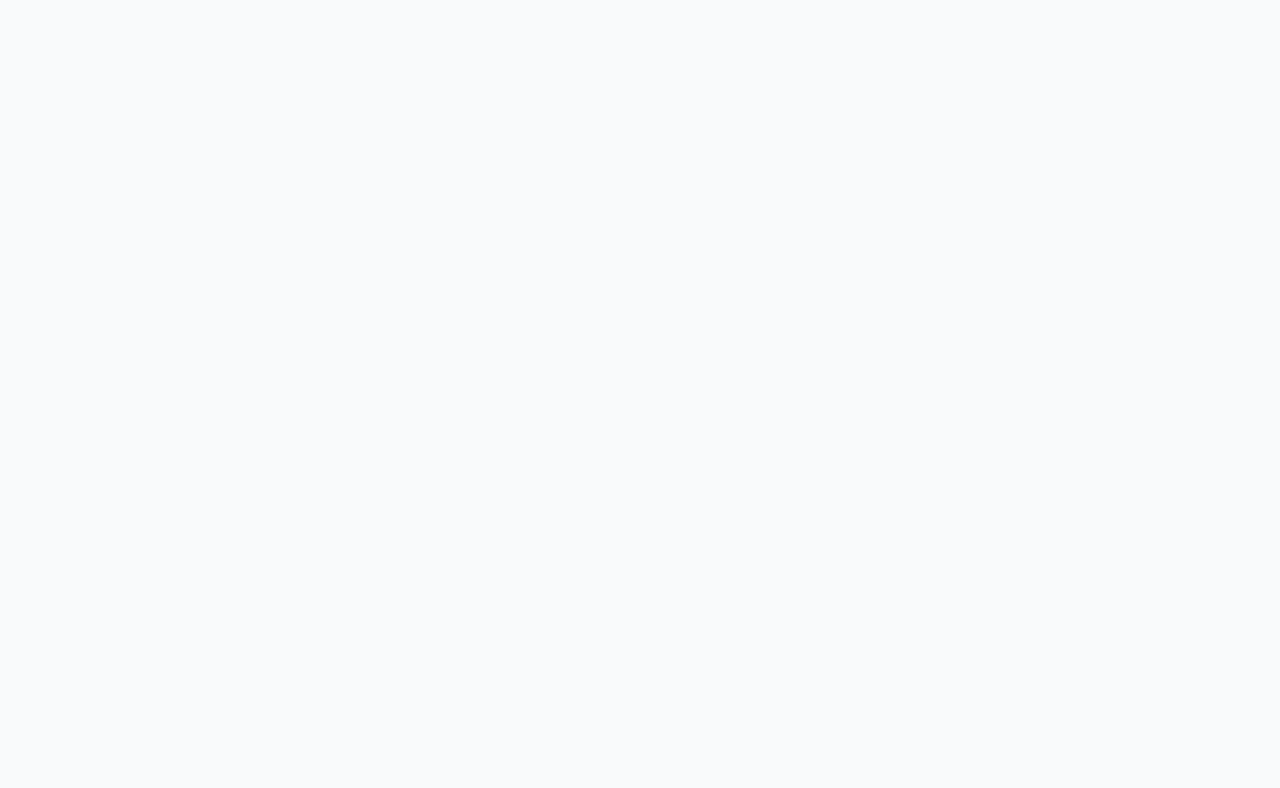
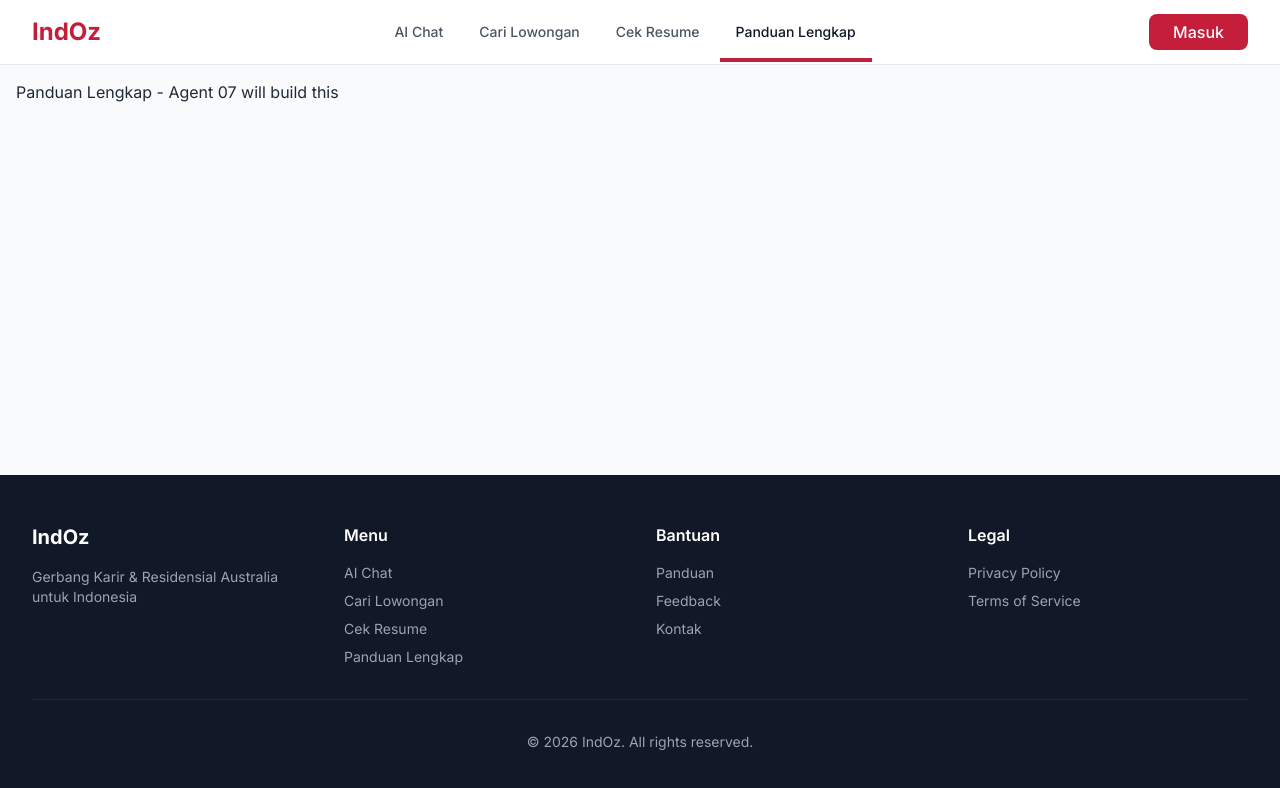
Before and after one commit to NurAlif/indoz, a React (Vite) app: page /guides in a window 1280 px wide. Before the commit this address had no page. Shown: the top 788 px of the page. Built offline with nearby package versions, Linux system fonts and the light colour scheme.

Commit message:
Implement navigation system (TopBar, Footer, Routing)
Co-authored-by: NurAlif <21985252+NurAlif@users.noreply.github.com>

```diff
--- a/src/App.jsx
+++ b/src/App.jsx
@@ -1,11 +1,33 @@
 import { BrowserRouter, Routes, Route } from 'react-router-dom';
+import TopBar from './components/layout/TopBar';
+import Footer from './components/layout/Footer';
+
+// Placeholder pages - other agents will build these
+const AIChat = () => <div className="pt-20 px-4">AI Chat - Agent 04 will build this</div>;
+const JobSearch = () => <div className="pt-20 px-4">Cari Lowongan - Agent 05 will build this</div>;
+const ResumeChecker = () => <div className="pt-20 px-4">Cek Resume - Agent 06 will build this</div>;
+const Guides = () => <div className="pt-20 px-4">Panduan Lengkap - Agent 07 will build this</div>;
+const Login = () => <div className="pt-20 px-4">Login Page</div>;
 
 function App() {
   return (
     <BrowserRouter>
-      <Routes>
-        <Route path="/" element={<div>Foundation Ready - Agent 02 will build navigation</div>} />
-      </Routes>
+      <div className="min-h-screen bg-gray-50 flex flex-col">
+        <TopBar />
+
+        <main className="flex-grow">
+          <Routes>
+            <Route path="/" element={<AIChat />} />
+            <Route path="/chat" element={<AIChat />} />
+            <Route path="/jobs" element={<JobSearch />} />
+            <Route path="/resume" element={<ResumeChecker />} />
+            <Route path="/guides" element={<Guides />} />
+            <Route path="/login" element={<Login />} />
+          </Routes>
+        </main>
+
+        <Footer />
+      </div>
     </BrowserRouter>
   );
 }
--- /dev/null
+++ b/src/components/layout/Footer.jsx
@@ -0,0 +1,56 @@
+import React from 'react';
+import { Link } from 'react-router-dom';
+
+const Footer = () => {
+  return (
+    <footer className="bg-gray-900 text-gray-400">
+      <div className="max-w-7xl mx-auto px-4 sm:px-6 lg:px-8 py-12">
+        <div className="grid grid-cols-1 md:grid-cols-4 gap-8">
+          {/* Brand */}
+          <div>
+            <h3 className="text-xl font-bold text-white mb-4">IndOz</h3>
+            <p className="text-sm">
+              Gerbang Karir & Residensial Australia untuk Indonesia
+            </p>
+          </div>
+
+          {/* Quick Links */}
+          <div>
+            <h4 className="text-white font-semibold mb-4">Menu</h4>
+            <ul className="space-y-2 text-sm">
+              <li><Link to="/chat" className="hover:text-white transition-colors">AI Chat</Link></li>
+              <li><Link to="/jobs" className="hover:text-white transition-colors">Cari Lowongan</Link></li>
+              <li><Link to="/resume" className="hover:text-white transition-colors">Cek Resume</Link></li>
+              <li><Link to="/guides" className="hover:text-white transition-colors">Panduan Lengkap</Link></li>
+            </ul>
+          </div>
+
+          {/* Resources */}
+          <div>
+            <h4 className="text-white font-semibold mb-4">Bantuan</h4>
+            <ul className="space-y-2 text-sm">
+              <li><Link to="/guides" className="hover:text-white transition-colors">Panduan</Link></li>
+              <li><a href="#feedback" className="hover:text-white transition-colors">Feedback</a></li>
+              <li><a href="#contact" className="hover:text-white transition-colors">Kontak</a></li>
+            </ul>
+          </div>
+
+          {/* Legal */}
+          <div>
+            <h4 className="text-white font-semibold mb-4">Legal</h4>
+            <ul className="space-y-2 text-sm">
+              <li><a href="#privacy" className="hover:text-white transition-colors">Privacy Policy</a></li>
+              <li><a href="#terms" className="hover:text-white transition-colors">Terms of Service</a></li>
+            </ul>
+          </div>
+        </div>
+
+        <div className="border-t border-gray-800 mt-8 pt-8 text-center text-sm">
+          <p>&copy; {new Date().getFullYear()} IndOz. All rights reserved.</p>
+        </div>
+      </div>
+    </footer>
+  );
+};
+
+export default Footer;
--- /dev/null
+++ b/src/components/layout/TopBar.jsx
@@ -0,0 +1,111 @@
+import React from 'react';
+import { Link, useLocation } from 'react-router-dom';
+import { Menu, X } from 'lucide-react';
+import { cn } from '../../utils/cn';
+
+const NAV_ITEMS = [
+  { name: 'AI Chat', path: '/chat' },
+  { name: 'Cari Lowongan', path: '/jobs' },
+  { name: 'Cek Resume', path: '/resume' },
+  { name: 'Panduan Lengkap', path: '/guides' },
+];
+
+const TopBar = () => {
+  const location = useLocation();
+  const [isMobileMenuOpen, setIsMobileMenuOpen] = React.useState(false);
+
+  // Close mobile menu on route change
+  React.useEffect(() => {
+    setIsMobileMenuOpen(false);
+  }, [location.pathname]);
+
+  return (
+    <header className="fixed top-0 left-0 right-0 z-40 bg-white border-b border-gray-200">
+      <div className="max-w-7xl mx-auto px-4 sm:px-6 lg:px-8">
+        <div className="flex items-center justify-between h-16">
+          {/* Logo */}
+          <Link
+            to="/"
+            className="flex items-center gap-2 text-2xl font-bold text-indo-red hover:text-red-700 transition-colors"
+            onClick={() => window.scrollTo({ top: 0, behavior: 'smooth' })}
+          >
+            <span>IndOz</span>
+          </Link>
+
+          {/* Desktop Navigation */}
+          <nav className="hidden md:flex items-center gap-1">
+            {NAV_ITEMS.map((item) => {
+              const isActive = location.pathname === item.path || (item.path === '/chat' && location.pathname === '/');
+              return (
+                <Link
+                  key={item.path}
+                  to={item.path}
+                  className={cn(
+                    "relative px-4 py-5 text-sm font-medium transition-colors",
+                    isActive
+                      ? "text-gray-900"
+                      : "text-gray-600 hover:text-gray-900"
+                  )}
+                >
+                  {item.name}
+                  {isActive && (
+                    <div className="absolute bottom-0 left-0 right-0 h-1 bg-indo-red" />
+                  )}
+                </Link>
+              );
+            })}
+          </nav>
+
+          {/* Login Button */}
+          <div className="hidden md:block">
+            <Link to="/login" className="btn-primary">
+              Masuk
+            </Link>
+          </div>
+
+          {/* Mobile Menu Button */}
+          <button
+            onClick={() => setIsMobileMenuOpen(!isMobileMenuOpen)}
+            className="md:hidden p-2 text-gray-600 hover:text-gray-900"
+            aria-label="Toggle menu"
+          >
+            {isMobileMenuOpen ? <X size={24} /> : <Menu size={24} />}
+          </button>
+        </div>
+      </div>
+
+      {/* Mobile Menu */}
+      {isMobileMenuOpen && (
+        <div className="md:hidden border-t border-gray-200 bg-white">
+          <div className="px-4 py-4 space-y-2">
+            {NAV_ITEMS.map((item) => {
+              const isActive = location.pathname === item.path || (item.path === '/chat' && location.pathname === '/');
+              return (
+                <Link
+                  key={item.path}
+                  to={item.path}
+                  className={cn(
+                    "block px-4 py-2 rounded-lg text-sm font-medium transition-colors",
+                    isActive
+                      ? "bg-indo-red/10 text-indo-red"
+                      : "text-gray-600 hover:bg-gray-100"
+                  )}
+                >
+                  {item.name}
+                </Link>
+              );
+            })}
+            <Link
+              to="/login"
+              className="block w-full px-4 py-2 text-center text-sm font-medium bg-indo-red text-white rounded-lg hover:bg-red-700 transition-colors"
+            >
+              Masuk
+            </Link>
+          </div>
+        </div>
+      )}
+    </header>
+  );
+};
+
+export default TopBar;
--- a/src/index.css
+++ b/src/index.css
@@ -39,3 +39,16 @@ body {
   user-select: text;
   -webkit-user-select: text;
 }
+
+/* Custom button styles */
+.btn-primary {
+  @apply px-6 py-2 bg-indo-red text-white font-medium rounded-lg hover:bg-red-700 transition-colors;
+}
+
+.btn-secondary {
+  @apply px-6 py-2 bg-oz-gold text-white font-medium rounded-lg hover:bg-yellow-600 transition-colors;
+}
+
+.btn-outline {
+  @apply px-6 py-2 border-2 border-indo-red text-indo-red font-medium rounded-lg hover:bg-indo-red hover:text-white transition-colors;
+}
```
Also changed, not shown: 1 other file (tests, documents, lock files or other folders).
